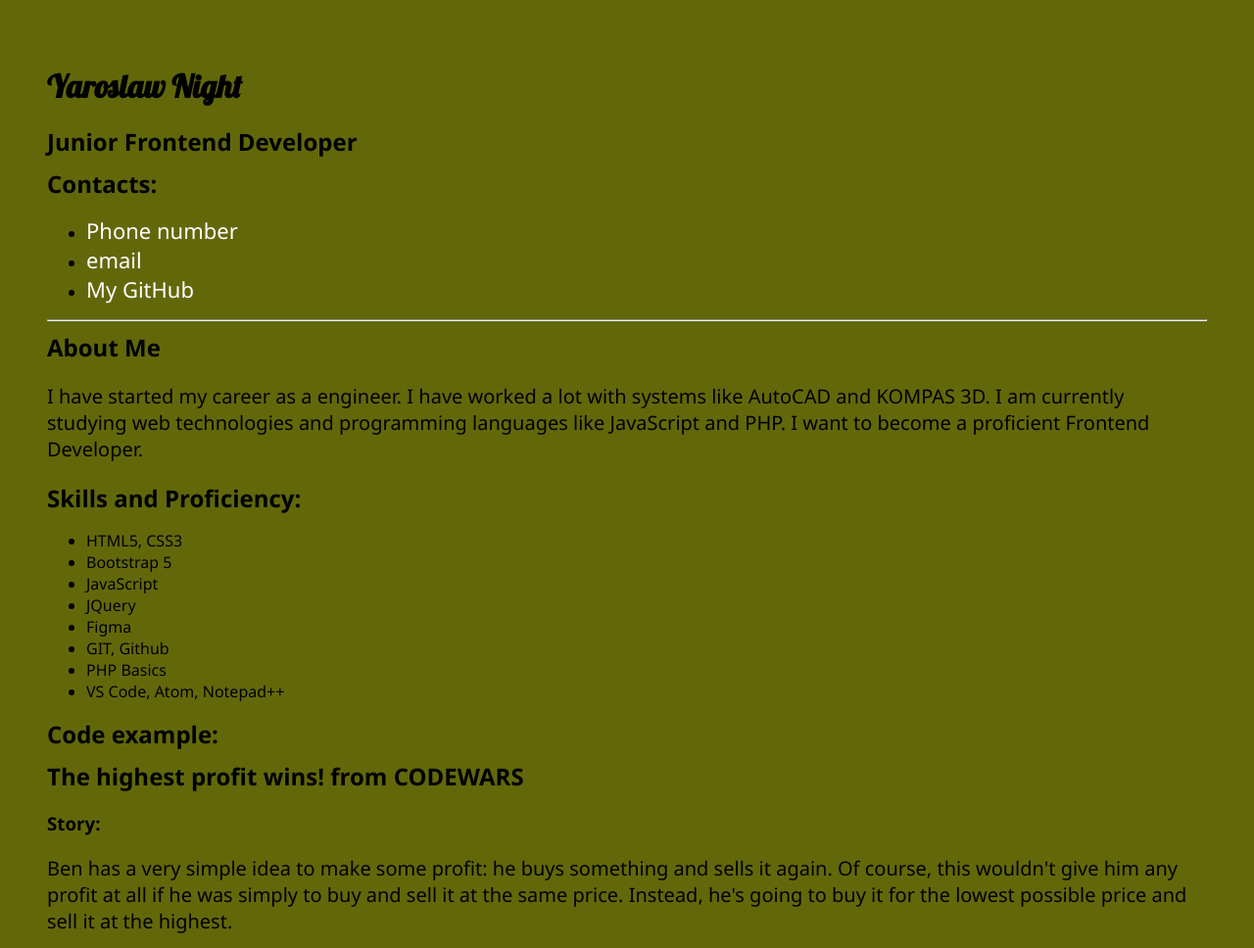
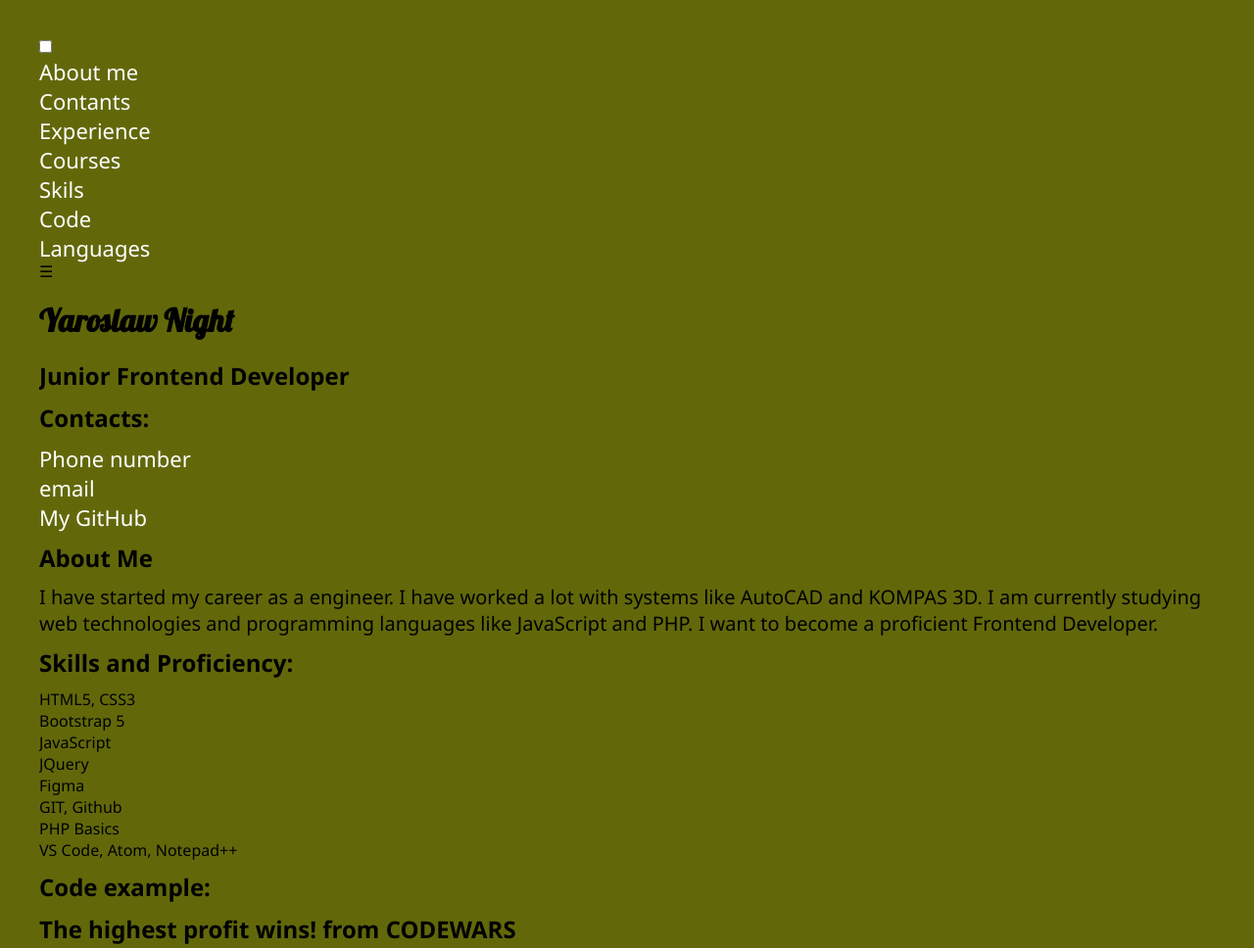
Before and after one commit to REGEMLER/rsschool-cv, a plain HTML site: page index.html in a window 1280 px wide. Shown: the top 968 px of the page at 98% size. Drawn offline with Linux system fonts and the light colour scheme.

Commit message:
fix: add footer and header and make new structure of project

```diff
--- a/index.html
+++ b/index.html
@@ -11,8 +11,25 @@
     <title>Curriculum vitae</title>
 </head>
 <body>
-    <main>
-        <div class="wrapper">
+    <div class="wrapper">
+        <header>
+            <nav>
+                <input type="checkbox" id="checkbox-menu">
+                <label for="checkbox-menu">
+                    <ul class="header-nav">
+                        <li><a href="#">About me</a></li>
+                        <li><a href="#">Contants</a></li>
+                        <li><a href="#">Experience</a></li>
+                        <li><a href="#">Courses</a></li>
+                        <li><a href="#">Skils</a></li>
+                        <li><a href="#">Code</a></li>
+                        <li><a href="#">Languages</a></li>
+                    </ul>
+                    <span class="toggle">☰</span>
+                </label>
+            </nav>
+        </header>
+        <main>
             <h1>Yaroslaw Night</h1>
             <h2>Junior Frontend Developer</h2>
             <div class="contants">
@@ -88,7 +105,8 @@
                     <dd>Native speaker</dd>
                 </dl>
             </div>
-        </div>
-    </main>
+        </main>
+        <footer></footer>
+    </div>
 </body>
 </html>
--- a/styles.css
+++ b/styles.css
@@ -1,3 +1,23 @@
+*,
+*::before,
+*::after {
+  box-sizing: border-box;
+  outline: 0;
+  padding: 0;
+  margin: 0;
+  border: 0;
+}
+ul,ol,li{
+    list-style: none;
+}
+a{
+    text-decoration: none;
+}
+.wrapper, header, footer, main{
+    width: 100%;
+    margin: 0 auto;
+    overflow-x: hidden;
+}
 body{
     background-color: rgb(98, 104, 10);
 }
```
Also changed, not shown: assets/IMG/87263562.jpeg (added).
